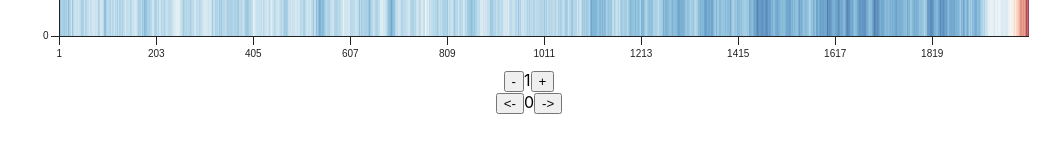
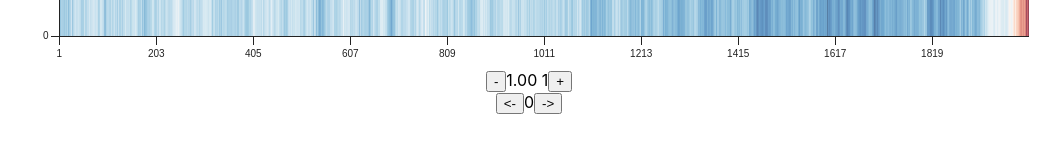
Before and after one commit to danni/icecore-demo, a React (Create React App) app: page / in a window 1280 px wide. Shown: the part 634-786 px from the top of the page, without its empty margins (111-1171 px from the left). Built offline with nearby package versions, Linux system fonts and the light colour scheme; some icons are missing.

Commit message:
Tween the zoom

```diff
--- a/src/App.tsx
+++ b/src/App.tsx
@@ -6,6 +6,7 @@ import { RectClipPath } from "@visx/clip-path";
 import { interpolateRdBu } from "d3-scale-chromatic";
 
 import "./App.css";
+import useTweenState from "./useTweenState";
 import rawData from "./data.json";
 
 function clamp(value: number, min: number, max: number): number {
@@ -88,7 +89,7 @@ function Graph({
     // Axes draw into the space
     <Group left={margin}>
       {/* Clip path for panning */}
-      <RectClipPath id="clip-path" width={width} height={height} />
+      <RectClipPath id="clip-path" width={width} height={height + margin} />
       <Group clipPath="url(#clip-path)">
         {/* Translate for the scroll offset */}
         <Group left={xOffset}>
@@ -123,7 +124,7 @@ function App() {
   );
 
   const [panning, setPanning] = useState<boolean>(false);
-  const [xScale, setXScale] = useState<number>(1);
+  const [xScale, setXScale, xScaleTarget] = useTweenState(1);
   const [xOffset, setXOffset] = useState<number>(0);
 
   return (
@@ -148,9 +149,9 @@ function App() {
       </svg>
 
       <div>
-        <button onClick={() => setXScale(Math.max(xScale - 1, 1))}>-</button>
-        {xScale}
-        <button onClick={() => setXScale(xScale + 1)}>+</button>
+        <button onClick={() => setXScale(Math.max(xScaleTarget - 1, 1))}>-</button>
+        {xScale.toPrecision(3)} {xScaleTarget}
+        <button onClick={() => setXScale(xScaleTarget + 1)}>+</button>
       </div>
 
       <div>
--- /dev/null
+++ b/src/useTweenState.ts
@@ -0,0 +1,96 @@
+// Hook for tween state
+// Usage.
+//   const [tweenState, setTweenState] = useTweenState(0, 700);
+//   setTweenState(1000); // tweenState gradually changes to 1000 in 700ms
+//
+// From https://gist.github.com/SevenOutman/438aca96d4cc05f1a81ffe07a98ea99d
+//
+
+import { useCallback, useEffect, useRef, useState } from "react";
+
+type EasingFunction = (t: number) => number;
+
+export default function useTweenState(
+  initialValue: number,
+  duration: number = 400, // ms
+  easingFunction: EasingFunction = easeInOutQuad
+): [number, (target: number) => void, number, boolean] {
+  // State vectors for rerendering react
+  const [value, setValue] = useState<number>(initialValue);
+  const [target, setTarget] = useState<number>(initialValue);
+
+  // State vectors for inside memoized callbacks
+  const startValue = useRef(value); // Start value for the tween
+  const currentValue = useRef(value); // Current value for the tween, matches state
+  const targetValue = useRef(value); // Target value for the tween
+
+  const startTime = useRef<DOMHighResTimeStamp>(0); // Start time for the tween
+  const animateRef = useRef<number>(0); // Ref to the animation handler
+
+  // Callback returned to the customer to change the state
+  const setTargetValue = useCallback((target: number) => {
+    if (target !== currentValue.current) {
+      startValue.current = currentValue.current;
+      targetValue.current = target;
+      startTime.current = performance.now();
+
+      setTarget(target);
+    }
+  }, []);
+
+  // Animation callback
+  const animate = useCallback(
+    (timestamp: DOMHighResTimeStamp) => {
+      const dt = timestamp - startTime.current;
+
+      if (dt >= duration) {
+        currentValue.current = targetValue.current;
+
+        setValue(currentValue.current);
+      } else {
+        currentValue.current =
+          easingFunction(dt / duration) *
+            (targetValue.current - startValue.current) +
+          startValue.current;
+
+        setValue(currentValue.current);
+
+        // Schedule a new animation frame
+        animateRef.current = requestAnimationFrame(animate);
+      }
+    },
+    [duration, easingFunction]
+  );
+
+  // Effect to start the animation
+  useEffect(() => {
+    if (target !== currentValue.current) {
+      animateRef.current = requestAnimationFrame(animate);
+    } else {
+      cancelAnimationFrame(animateRef.current);
+    }
+
+    return () => cancelAnimationFrame(animateRef.current);
+  }, [animate, target]);
+
+  return [value, setTargetValue, target, value !== target];
+}
+
+// @see https://gist.github.com/gre/1650294
+export const linear: EasingFunction = (t) => t;
+export const easeInQuad: EasingFunction = (t) => t * t;
+export const easeOutQuad: EasingFunction = (t) => t * (2 - t);
+export const easeInOutQuad: EasingFunction = (t) =>
+  t < 0.5 ? 2 * t * t : -1 + (4 - 2 * t) * t;
+export const easeInCubic: EasingFunction = (t) => t * t * t;
+export const easeOutCubic: EasingFunction = (t) => --t * t * t + 1;
+export const easeInOutCubic: EasingFunction = (t) =>
+  t < 0.5 ? 4 * t * t * t : (t - 1) * (2 * t - 2) * (2 * t - 2) + 1;
+export const easeInQuart: EasingFunction = (t) => t * t * t * t;
+export const easeOutQuart: EasingFunction = (t) => 1 - --t * t * t * t;
+export const easeInOutQuart: EasingFunction = (t) =>
+  t < 0.5 ? 8 * t * t * t * t : 1 - 8 * --t * t * t * t;
+export const easeInQuint: EasingFunction = (t) => t * t * t * t * t;
+export const easeOutQuint: EasingFunction = (t) => 1 + --t * t * t * t * t;
+export const easeInOutQuint: EasingFunction = (t) =>
+  t < 0.5 ? 16 * t * t * t * t * t : 1 + 16 * --t * t * t * t * t;
```
